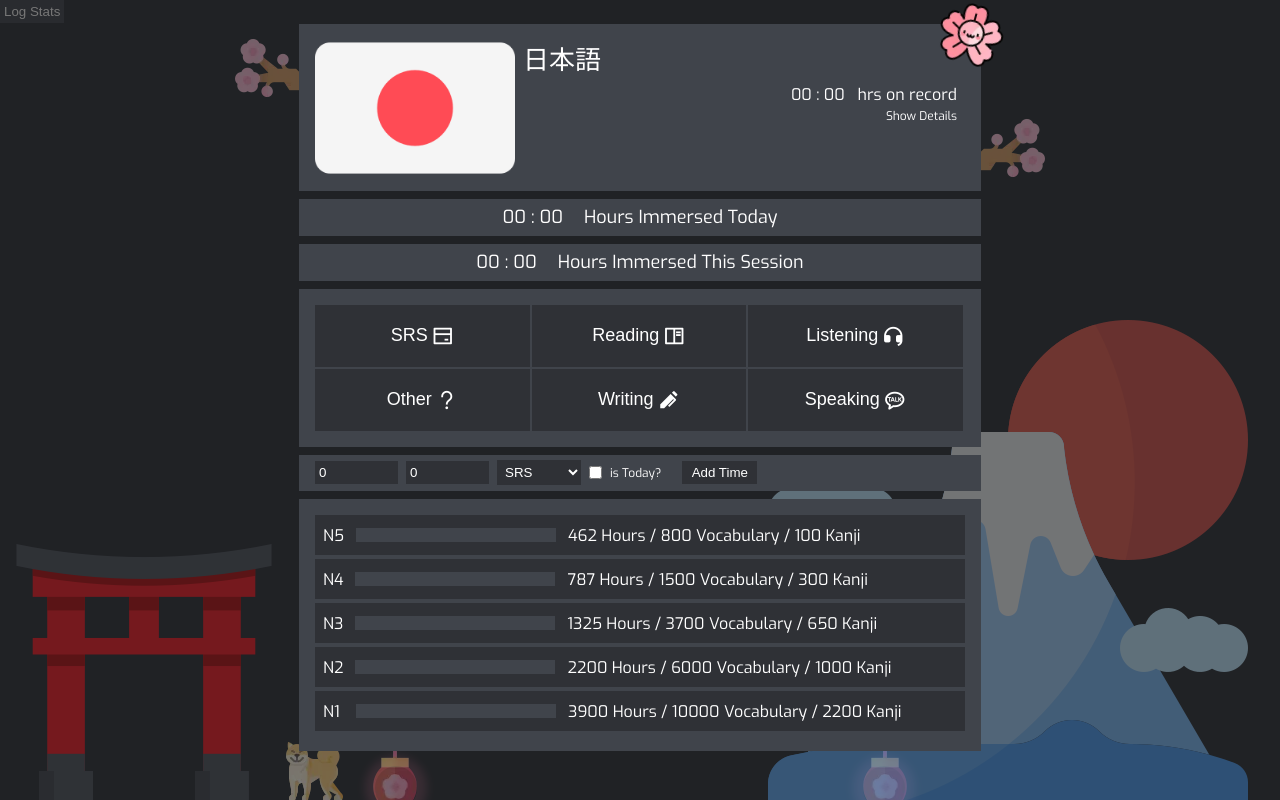
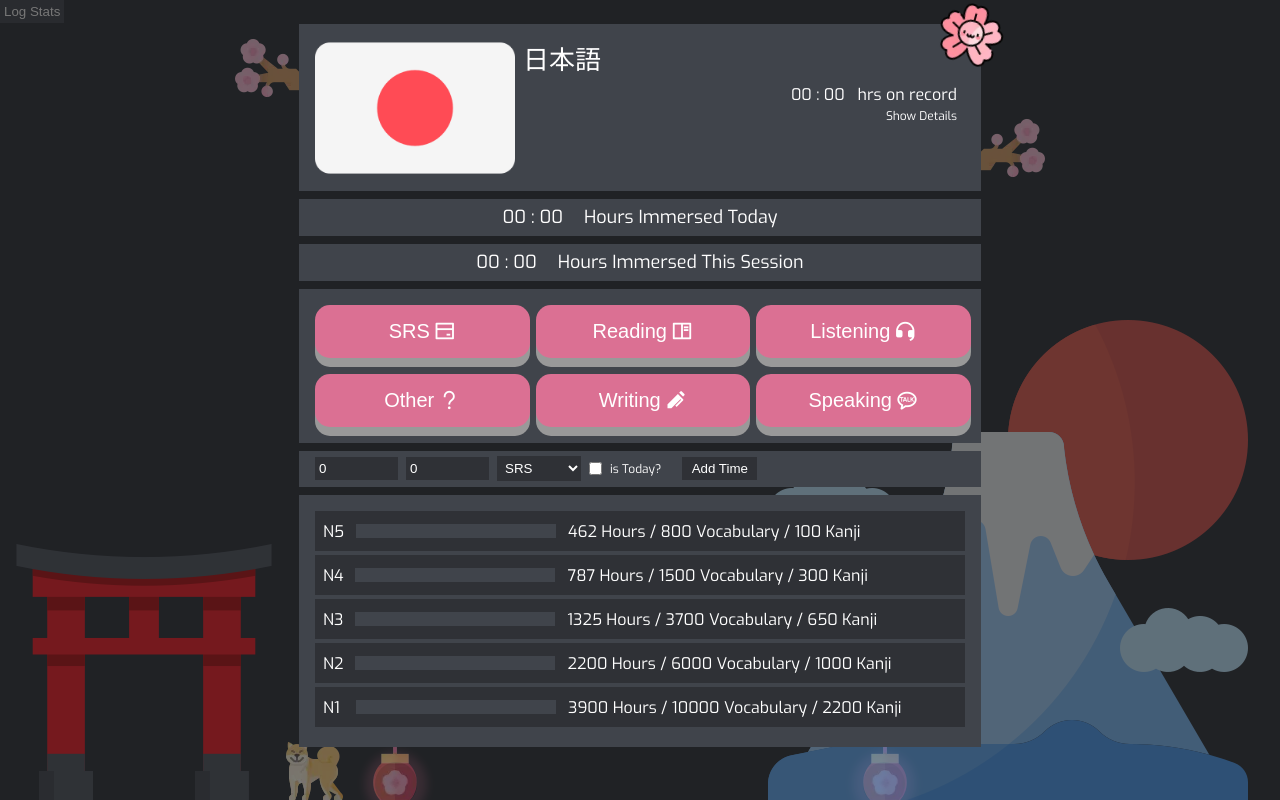
Before and after one commit to abodbazyan/hours-stacker, a plain HTML site: page index.html in a window 1280 px wide. Drawn offline with nearby package versions, Linux system fonts and the light colour scheme.

Commit message:
updated panel buttons

```diff
--- a/style.css
+++ b/style.css
@@ -154,7 +154,7 @@ body {
 .panel {
     display: grid;
     grid-template-columns: 33% 33% 33%;
-    gap: 2px;
+    gap: 16px 6px;
     width: 650px;
     padding: 16px;
     margin: 8px auto;
@@ -167,23 +167,31 @@ body {
     justify-content: center;
     align-items: center;
     column-gap: 4px;
-    font-size: 18px;
+    padding: 15px 25px;
+    font-size: 20px;
     text-align: center;
-    padding: 20px;
+    cursor: pointer;
+    outline: none;
     color: inherit;
-    background-color: var(--dark-3);
-    border: 0;
-    outline: 0;
+    background-color: palevioletred;
+    border: none;
+    border-radius: 15px;
+    box-shadow: 0 9px #999;
+    transition: all ease 0.1s;
 }
 
 .panel .panel-item:hover {
     cursor: pointer;
-    background-color: var(--dark-2);
+    background-color: pink;
 }
 
 .panel .panel-item:disabled {
     opacity: 0.4;
     color: var(--dark-4);
+}
+
+.panel .panel-item:active {
+    transform: translateY(4px);
 }
 
 .panel .panel-item i {
@@ -371,9 +379,9 @@ div.clickEffect {
 
     100% {
         opacity: 0.2;
-        width: 15em;
-        height: 15em;
-        margin: -7.5em;
+        width: 5em;
+        height: 5em;
+        margin: -2.5em;
         border-width: 0.03em;
     }
 }
```
